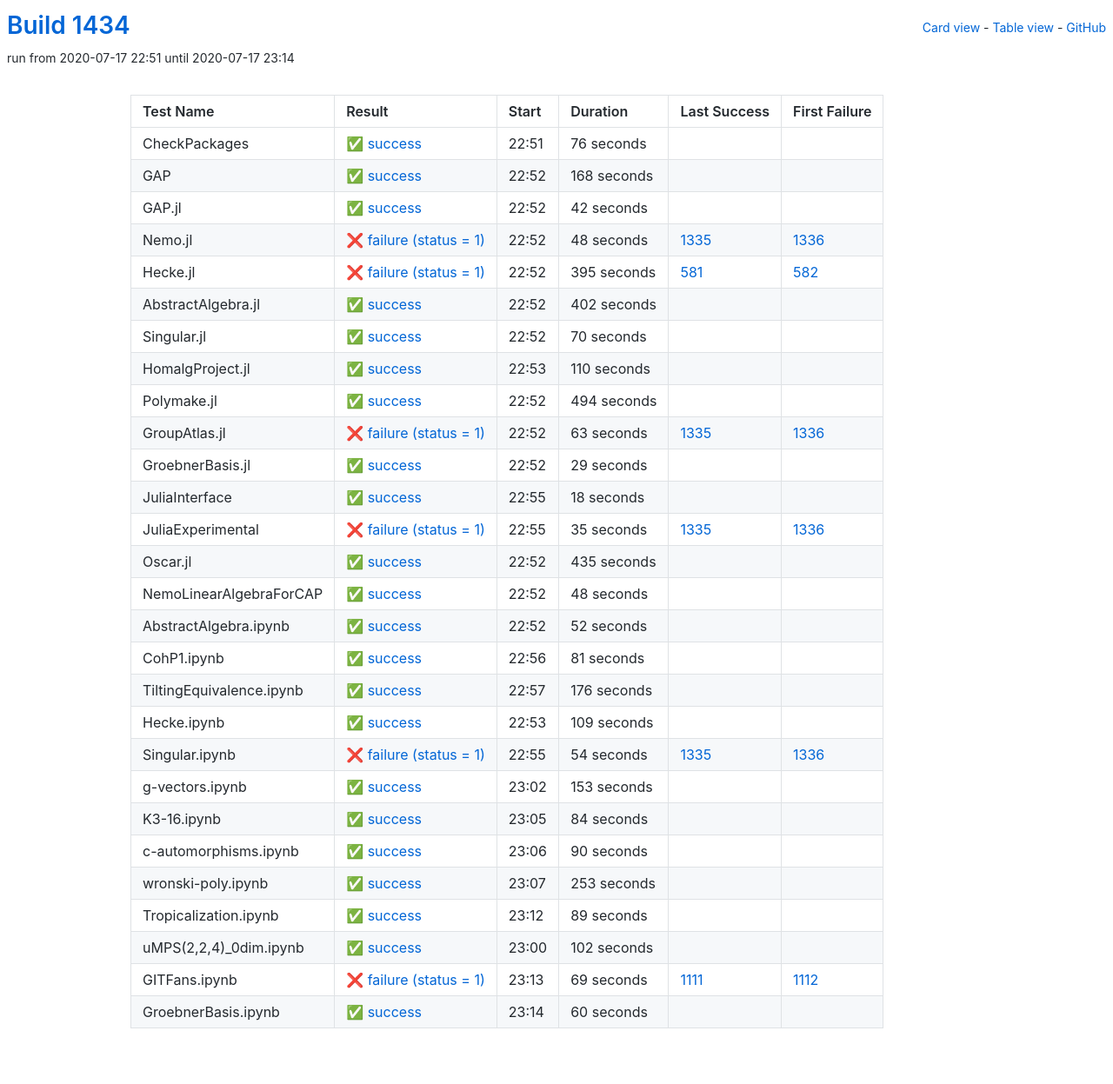
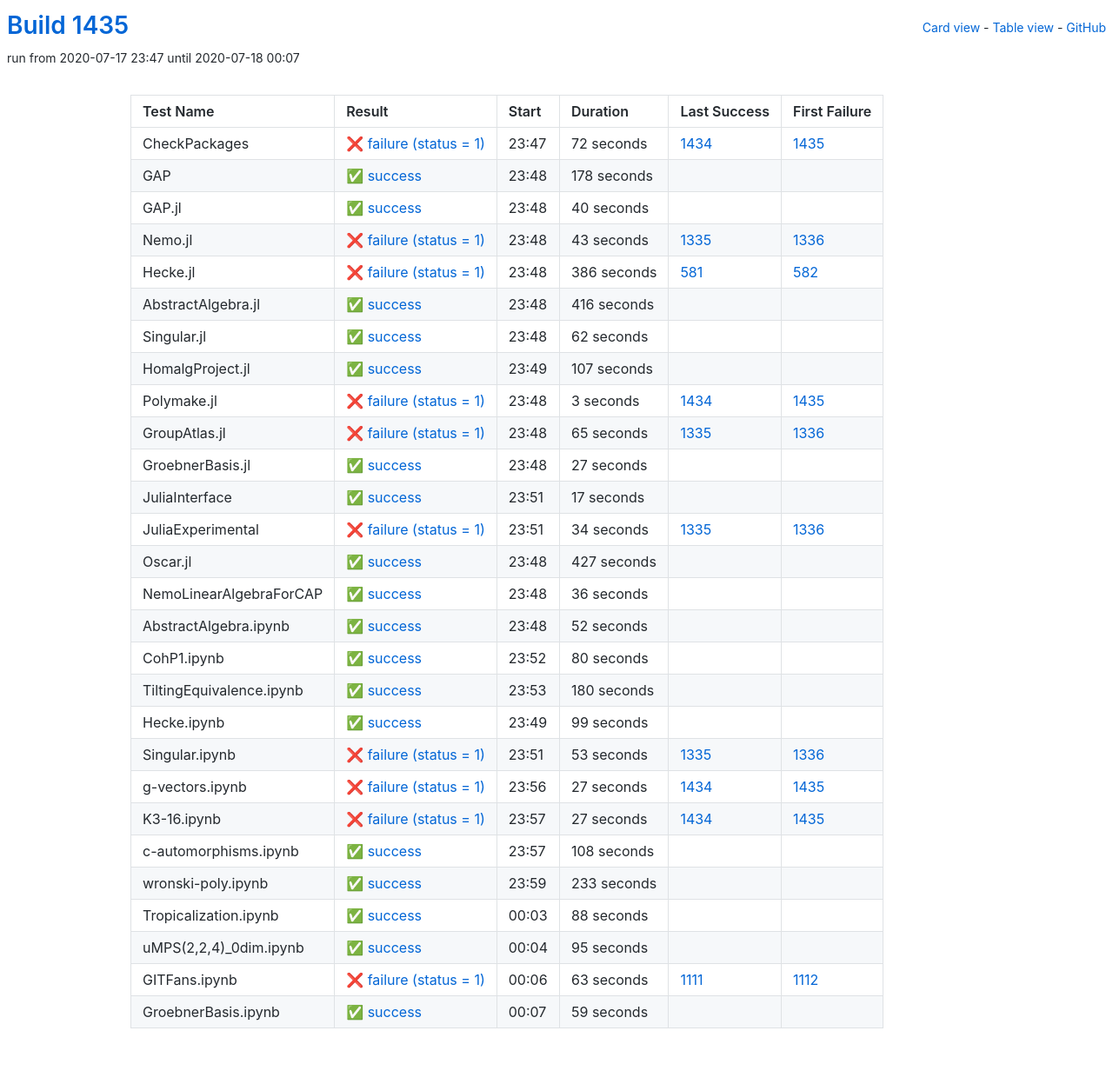
Before and after one commit to oscar-system/oscar-ci-status-1.4, a Jekyll site: the page built from table.html, in a window 1280 px wide. Shown: the whole page at 87% size. Built offline with Jekyll 4.4.1, drawn with Linux system fonts in a browser that asks for light colours.

Commit message:
Build #1435

```diff
--- a/_data/ci.yml
+++ b/_data/ci.yml
@@ -1,6 +1,6 @@
 ---
-build: 1434
-build_url: https://oscarci.mathematik.uni-kl.de/job/oscar-julia-1.4/1434/
+build: 1435
+build_url: https://oscarci.mathematik.uni-kl.de/job/oscar-julia-1.4/1435/
 job: oscar-julia-1.4
 organization: oscar-system
 repo: oscar-ci-status-1.4
@@ -8,188 +8,188 @@ repourl: https://github.com/oscar-system/oscar-ci-status-1.4
 tests:
 - name: CheckPackages
   id: checkpackages
-  log: https://oscarci.mathematik.uni-kl.de/job/oscar-julia-1.4/1434/artifact/logs/build-1434/CheckPackages.log
-  start: 2020-07-17 22:51
+  log: https://oscarci.mathematik.uni-kl.de/job/oscar-julia-1.4/1435/artifact/logs/build-1435/CheckPackages.log
+  start: 2020-07-17 23:47
+  success: false
+  exitcode: 1
+  status: failure
+  duration: 72
+  last_success: 1434
+  last_success_url: https://oscarci.mathematik.uni-kl.de/job/oscar-julia-1.4/1434/
+  first_failure: 1435
+  first_failure_url: https://oscarci.mathematik.uni-kl.de/job/oscar-julia-1.4/1435/
+- name: GAP
+  id: gap
+  log: https://oscarci.mathematik.uni-kl.de/job/oscar-julia-1.4/1435/artifact/logs/build-1435/GAP.log
+  start: 2020-07-17 23:48
   success: true
   exitcode: 0
   status: success
-  duration: 76
-  last_success: false
-  last_success_url:
-  first_failure: false
-  first_failure_url:
-- name: GAP
-  id: gap
-  log: https://oscarci.mathematik.uni-kl.de/job/oscar-julia-1.4/1434/artifact/logs/build-1434/GAP.log
-  start: 2020-07-17 22:52
-  success: true
-  exitcode: 0
-  status: success
-  duration: 168
+  duration: 178
   last_success: false
   last_success_url:
   first_failure: false
   first_failure_url:
 - name: GAP.jl
   id: gap-jl
-  log: https://oscarci.mathematik.uni-kl.de/job/oscar-julia-1.4/1434/artifact/logs/build-1434/GAP.jl.log
-  start: 2020-07-17 22:52
+  log: https://oscarci.mathematik.uni-kl.de/job/oscar-julia-1.4/1435/artifact/logs/build-1435/GAP.jl.log
+  start: 2020-07-17 23:48
   success: true
   exitcode: 0
   status: success
-  duration: 42
+  duration: 40
   last_success: false
   last_success_url:
   first_failure: false
   first_failure_url:
 - name: Nemo.jl
   id: nemo-jl
-  log: https://oscarci.mathematik.uni-kl.de/job/oscar-julia-1.4/1434/artifact/logs/build-1434/Nemo.jl.log
-  start: 2020-07-17 22:52
+  log: https://oscarci.mathematik.uni-kl.de/job/oscar-julia-1.4/1435/artifact/logs/build-1435/Nemo.jl.log
+  start: 2020-07-17 23:48
   success: false
   exitcode: 1
   status: failure
-  duration: 48
+  duration: 43
   last_success: 1335
   last_success_url: https://oscarci.mathematik.uni-kl.de/job/oscar-julia-1.4/1335/
   first_failure: 1336
   first_failure_url: https://oscarci.mathematik.uni-kl.de/job/oscar-julia-1.4/1336/
 - name: Hecke.jl
   id: hecke-jl
-  log: https://oscarci.mathematik.uni-kl.de/job/oscar-julia-1.4/1434/artifact/logs/build-1434/Hecke.jl.log
-  start: 2020-07-17 22:52
+  log: https://oscarci.mathematik.uni-kl.de/job/oscar-julia-1.4/1435/artifact/logs/build-1435/Hecke.jl.log
+  start: 2020-07-17 23:48
   success: false
   exitcode: 1
   status: failure
-  duration: 395
+  duration: 386
   last_success: 581
   last_success_url: https://oscarci.mathematik.uni-kl.de/job/oscar-julia-1.4/581/
   first_failure: 582
   first_failure_url: https://oscarci.mathematik.uni-kl.de/job/oscar-julia-1.4/582/
 - name: AbstractAlgebra.jl
   id: abstractalgebra-jl
-  log: https://oscarci.mathematik.uni-kl.de/job/oscar-julia-1.4/1434/artifact/logs/build-1434/AbstractAlgebra.jl.log
-  start: 2020-07-17 22:52
+  log: https://oscarci.mathematik.uni-kl.de/job/oscar-julia-1.4/1435/artifact/logs/build-1435/AbstractAlgebra.jl.log
+  start: 2020-07-17 23:48
   success: true
   exitcode: 0
   status: success
-  duration: 402
+  duration: 416
   last_success: false
   last_success_url:
   first_failure: false
   first_failure_url:
 - name: Singular.jl
   id: singular-jl
-  log: https://oscarci.mathematik.uni-kl.de/job/oscar-julia-1.4/1434/artifact/logs/build-1434/Singular.jl.log
-  start: 2020-07-17 22:52
+  log: https://oscarci.mathematik.uni-kl.de/job/oscar-julia-1.4/1435/artifact/logs/build-1435/Singular.jl.log
+  start: 2020-07-17 23:48
   success: true
   exitcode: 0
   status: success
-  duration: 70
+  duration: 62
   last_success: false
   last_success_url:
   first_failure: false
   first_failure_url:
 - name: HomalgProject.jl
   id: homalgproject-jl
-  log: https://oscarci.mathematik.uni-kl.de/job/oscar-julia-1.4/1434/artifact/logs/build-1434/HomalgProject.jl.log
-  start: 2020-07-17 22:53
+  log: https://oscarci.mathematik.uni-kl.de/job/oscar-julia-1.4/1435/artifact/logs/build-1435/HomalgProject.jl.log
+  start: 2020-07-17 23:49
   success: true
   exitcode: 0
   status: success
-  duration: 110
+  duration: 107
   last_success: false
   last_success_url:
   first_failure: false
   first_failure_url:
 - name: Polymake.jl
   id: polymake-jl
-  log: https://oscarci.mathematik.uni-kl.de/job/oscar-julia-1.4/1434/artifact/logs/build-1434/Polymake.jl.log
-  start: 2020-07-17 22:52
-  success: true
-  exitcode: 0
-  status: success
-  duration: 494
-  last_success: false
-  last_success_url:
-  first_failure: false
-  first_failure_url:
-- name: GroupAtlas.jl
-  id: groupatlas-jl
-  log: https://oscarci.mathematik.uni-kl.de/job/oscar-julia-1.4/1434/artifact/logs/build-1434/GroupAtlas.jl.log
-  start: 2020-07-17 22:52
+  log: https://oscarci.mathematik.uni-kl.de/job/oscar-julia-1.4/1435/artifact/logs/build-1435/Polymake.jl.log
+  start: 2020-07-17 23:48
   success: false
   exitcode: 1
   status: failure
-  duration: 63
+  duration: 3
+  last_success: 1434
+  last_success_url: https://oscarci.mathematik.uni-kl.de/job/oscar-julia-1.4/1434/
+  first_failure: 1435
+  first_failure_url: https://oscarci.mathematik.uni-kl.de/job/oscar-julia-1.4/1435/
+- name: GroupAtlas.jl
+  id: groupatlas-jl
+  log: https://oscarci.mathematik.uni-kl.de/job/oscar-julia-1.4/1435/artifact/logs/build-1435/GroupAtlas.jl.log
+  start: 2020-07-17 23:48
+  success: false
+  exitcode: 1
+  status: failure
+  duration: 65
   last_success: 1335
   last_success_url: https://oscarci.mathematik.uni-kl.de/job/oscar-julia-1.4/1335/
   first_failure: 1336
   first_failure_url: https://oscarci.mathematik.uni-kl.de/job/oscar-julia-1.4/1336/
 - name: GroebnerBasis.jl
   id: groebnerbasis-jl
-  log: https://oscarci.mathematik.uni-kl.de/job/oscar-julia-1.4/1434/artifact/logs/build-1434/GroebnerBasis.jl.log
-  start: 2020-07-17 22:52
+  log: https://oscarci.mathematik.uni-kl.de/job/oscar-julia-1.4/1435/artifact/logs/build-1435/GroebnerBasis.jl.log
+  start: 2020-07-17 23:48
   success: true
   exitcode: 0
   status: success
-  duration: 29
+  duration: 27
   last_success: false
   last_success_url:
   first_failure: false
   first_failure_url:
 - name: JuliaInterface
   id: juliainterface
-  log: https://oscarci.mathematik.uni-kl.de/job/oscar-julia-1.4/1434/artifact/logs/build-1434/JuliaInterface.log
-  start: 2020-07-17 22:55
+  log: https://oscarci.mathematik.uni-kl.de/job/oscar-julia-1.4/1435/artifact/logs/build-1435/JuliaInterface.log
+  start: 2020-07-17 23:51
   success: true
   exitcode: 0
   status: success
-  duration: 18
+  duration: 17
   last_success: false
   last_success_url:
   first_failure: false
   first_failure_url:
 - name: JuliaExperimental
   id: juliaexperimental
-  log: https://oscarci.mathematik.uni-kl.de/job/oscar-julia-1.4/1434/artifact/logs/build-1434/JuliaExperimental.log
-  start: 2020-07-17 22:55
+  log: https://oscarci.mathematik.uni-kl.de/job/oscar-julia-1.4/1435/artifact/logs/build-1435/JuliaExperimental.log
+  start: 2020-07-17 23:51
   success: false
   exitcode: 1
   status: failure
-  duration: 35
+  duration: 34
   last_success: 1335
   last_success_url: https://oscarci.mathematik.uni-kl.de/job/oscar-julia-1.4/1335/
   first_failure: 1336
   first_failure_url: https://oscarci.mathematik.uni-kl.de/job/oscar-julia-1.4/1336/
 - name: Oscar.jl
   id: oscar-jl
-  log: https://oscarci.mathematik.uni-kl.de/job/oscar-julia-1.4/1434/artifact/logs/build-1434/Oscar.jl.log
-  start: 2020-07-17 22:52
+  log: https://oscarci.mathematik.uni-kl.de/job/oscar-julia-1.4/1435/artifact/logs/build-1435/Oscar.jl.log
+  start: 2020-07-17 23:48
   success: true
   exitcode: 0
   status: success
-  duration: 435
+  duration: 427
   last_success: false
   last_success_url:
   first_failure: false
   first_failure_url:
 - name: NemoLinearAlgebraForCAP
   id: nemolinearalgebraforcap
-  log: https://oscarci.mathematik.uni-kl.de/job/oscar-julia-1.4/1434/artifact/logs/build-1434/NemoLinearAlgebraForCAP.log
-  start: 2020-07-17 22:52
+  log: https://oscarci.mathematik.uni-kl.de/job/oscar-julia-1.4/1435/artifact/logs/build-1435/NemoLinearAlgebraForCAP.log
+  start: 2020-07-17 23:48
   success: true
   exitcode: 0
   status: success
-  duration: 48
+  duration: 36
   last_success: false
   last_success_url:
   first_failure: false
   first_failure_url:
 - name: AbstractAlgebra.ipynb
   id: abstractalgebra-ipynb
-  log: https://oscarci.mathematik.uni-kl.de/job/oscar-julia-1.4/1434/artifact/logs/build-1434/AbstractAlgebra.ipynb.log
-  start: 2020-07-17 22:52
+  log: https://oscarci.mathematik.uni-kl.de/job/oscar-julia-1.4/1435/artifact/logs/build-1435/AbstractAlgebra.ipynb.log
+  start: 2020-07-17 23:48
   success: true
   exitcode: 0
   status: success
@@ -200,144 +200,144 @@ tests:
   first_failure_url:
 - name: CohP1.ipynb
   id: cohp1-ipynb
-  log: https://oscarci.mathematik.uni-kl.de/job/oscar-julia-1.4/1434/artifact/logs/build-1434/CohP1.ipynb.log
-  start: 2020-07-17 22:56
+  log: https://oscarci.mathematik.uni-kl.de/job/oscar-julia-1.4/1435/artifact/logs/build-1435/CohP1.ipynb.log
+  start: 2020-07-17 23:52
   success: true
   exitcode: 0
   status: success
-  duration: 81
+  duration: 80
   last_success: false
   last_success_url:
   first_failure: false
   first_failure_url:
 - name: TiltingEquivalence.ipynb
   id: tiltingequivalence-ipynb
-  log: https://oscarci.mathematik.uni-kl.de/job/oscar-julia-1.4/1434/artifact/logs/build-1434/TiltingEquivalence.ipynb.log
-  start: 2020-07-17 22:57
+  log: https://oscarci.mathematik.uni-kl.de/job/oscar-julia-1.4/1435/artifact/logs/build-1435/TiltingEquivalence.ipynb.log
+  start: 2020-07-17 23:53
   success: true
   exitcode: 0
   status: success
-  duration: 176
+  duration: 180
   last_success: false
   last_success_url:
   first_failure: false
   first_failure_url:
 - name: Hecke.ipynb
   id: hecke-ipynb
-  log: https://oscarci.mathematik.uni-kl.de/job/oscar-julia-1.4/1434/artifact/logs/build-1434/Hecke.ipynb.log
-  start: 2020-07-17 22:53
+  log: https://oscarci.mathematik.uni-kl.de/job/oscar-julia-1.4/1435/artifact/logs/build-1435/Hecke.ipynb.log
+  start: 2020-07-17 23:49
   success: true
   exitcode: 0
   status: success
-  duration: 109
+  duration: 99
   last_success: false
   last_success_url:
   first_failure: false
   first_failure_url:
 - name: Singular.ipynb
   id: singular-ipynb
-  log: https://oscarci.mathematik.uni-kl.de/job/oscar-julia-1.4/1434/artifact/logs/build-1434/Singular.ipynb.log
-  start: 2020-07-17 22:55
+  log: https://oscarci.mathematik.uni-kl.de/job/oscar-julia-1.4/1435/artifact/logs/build-1435/Singular.ipynb.log
+  start: 2020-07-17 23:51
   success: false
   exitcode: 1
   status: failure
-  duration: 54
+  duration: 53
   last_success: 1335
   last_success_url: https://oscarci.mathematik.uni-kl.de/job/oscar-julia-1.4/1335/
   first_failure: 1336
   first_failure_url: https://oscarci.mathematik.uni-kl.de/job/oscar-julia-1.4/1336/
 - name: g-vectors.ipynb
   id: g-vectors-ipynb
-  log: https://oscarci.mathematik.uni-kl.de/job/oscar-julia-1.4/1434/artifact/logs/build-1434/g-vectors.ipynb.log
-  start: 2020-07-17 23:02
+  log: https://oscarci.mathematik.uni-kl.de/job/oscar-julia-1.4/1435/artifact/logs/build-1435/g-vectors.ipynb.log
+  start: 2020-07-17 23:56
+  success: false
+  exitcode: 1
+  status: failure
+  duration: 27
+  last_success: 1434
+  last_success_url: https://oscarci.mathematik.uni-kl.de/job/oscar-julia-1.4/1434/
+  first_failure: 1435
+  first_failure_url: https://oscarci.mathematik.uni-kl.de/job/oscar-julia-1.4/1435/
+- name: K3-16.ipynb
+  id: k3-16-ipynb
+  log: https://oscarci.mathematik.uni-kl.de/job/oscar-julia-1.4/1435/artifact/logs/build-1435/K3-16.ipynb.log
+  start: 2020-07-17 23:57
+  success: false
+  exitcode: 1
+  status: failure
+  duration: 27
+  last_success: 1434
+  last_success_url: https://oscarci.mathematik.uni-kl.de/job/oscar-julia-1.4/1434/
+  first_failure: 1435
+  first_failure_url: https://oscarci.mathematik.uni-kl.de/job/oscar-julia-1.4/1435/
+- name: c-automorphisms.ipynb
+  id: c-automorphisms-ipynb
+  log: https://oscarci.mathematik.uni-kl.de/job/oscar-julia-1.4/1435/artifact/logs/build-1435/c-automorphisms.ipynb.log
+  start: 2020-07-17 23:57
   success: true
   exitcode: 0
   status: success
-  duration: 153
-  last_success: false
-  last_success_url:
-  first_failure: false
-  first_failure_url:
-- name: K3-16.ipynb
-  id: k3-16-ipynb
-  log: https://oscarci.mathematik.uni-kl.de/job/oscar-julia-1.4/1434/artifact/logs/build-1434/K3-16.ipynb.log
-  start: 2020-07-17 23:05
-  success: true
-  exitcode: 0
-  status: success
-  duration: 84
-  last_success: false
-  last_success_url:
-  first_failure: false
-  first_failure_url:
-- name: c-automorphisms.ipynb
-  id: c-automorphisms-ipynb
-  log: https://oscarci.mathematik.uni-kl.de/job/oscar-julia-1.4/1434/artifact/logs/build-1434/c-automorphisms.ipynb.log
-  start: 2020-07-17 23:06
-  success: true
-  exitcode: 0
-  status: success
-  duration: 90
+  duration: 108
   last_success: false
   last_success_url:
   first_failure: false
   first_failure_url:
 - name: wronski-poly.ipynb
   id: wronski-poly-ipynb
-  log: https://oscarci.mathematik.uni-kl.de/job/oscar-julia-1.4/1434/artifact/logs/build-1434/wronski-poly.ipynb.log
-  start: 2020-07-17 23:07
+  log: https://oscarci.mathematik.uni-kl.de/job/oscar-julia-1.4/1435/artifact/logs/build-1435/wronski-poly.ipynb.log
+  start: 2020-07-17 23:59
   success: true
   exitcode: 0
   status: success
-  duration: 253
+  duration: 233
   last_success: false
   last_success_url:
   first_failure: false
   first_failure_url:
 - name: Tropicalization.ipynb
   id: tropicalization-ipynb
-  log: https://oscarci.mathematik.uni-kl.de/job/oscar-julia-1.4/1434/artifact/logs/build-1434/Tropicalization.ipynb.log
-  start: 2020-07-17 23:12
+  log: https://oscarci.mathematik.uni-kl.de/job/oscar-julia-1.4/1435/artifact/logs/build-1435/Tropicalization.ipynb.log
+  start: 2020-07-18 00:03
   success: true
   exitcode: 0
   status: success
-  duration: 89
+  duration: 88
   last_success: false
   last_success_url:
   first_failure: false
   first_failure_url:
 - name: uMPS(2,2,4)_0dim.ipynb
   id: umps-2-2-4-0dim-ipynb
-  log: https://oscarci.mathematik.uni-kl.de/job/oscar-julia-1.4/1434/artifact/logs/build-1434/uMPS-2-2-4-_0dim.ipynb.log
-  start: 2020-07-17 23:00
+  log: https://oscarci.mathematik.uni-kl.de/job/oscar-julia-1.4/1435/artifact/logs/build-1435/uMPS-2-2-4-_0dim.ipynb.log
+  start: 2020-07-18 00:04
   success: true
   exitcode: 0
   status: success
-  duration: 102
+  duration: 95
   last_success: false
   last_success_url:
   first_failure: false
   first_failure_url:
 - name: GITFans.ipynb
   id: gitfans-ipynb
-  log: https://oscarci.mathematik.uni-kl.de/job/oscar-julia-1.4/1434/artifact/logs/build-1434/GITFans.ipynb.log
-  start: 2020-07-17 23:13
+  log: https://oscarci.mathematik.uni-kl.de/job/oscar-julia-1.4/1435/artifact/logs/build-1435/GITFans.ipynb.log
+  start: 2020-07-18 00:06
   success: false
   exitcode: 1
   status: failure
-  duration: 69
+  duration: 63
   last_success: 1111
   last_success_url: https://oscarci.mathematik.uni-kl.de/job/oscar-julia-1.4/1111/
   first_failure: 1112
   first_failure_url: https://oscarci.mathematik.uni-kl.de/job/oscar-julia-1.4/1112/
 - name: GroebnerBasis.ipynb
   id: groebnerbasis-ipynb
-  log: https://oscarci.mathematik.uni-kl.de/job/oscar-julia-1.4/1434/artifact/logs/build-1434/GroebnerBasis.ipynb.log
-  start: 2020-07-17 23:14
+  log: https://oscarci.mathematik.uni-kl.de/job/oscar-julia-1.4/1435/artifact/logs/build-1435/GroebnerBasis.ipynb.log
+  start: 2020-07-18 00:07
   success: true
   exitcode: 0
   status: success
-  duration: 60
+  duration: 59
   last_success: false
   last_success_url:
   first_failure: false
```
Also changed, not shown: README.md.
